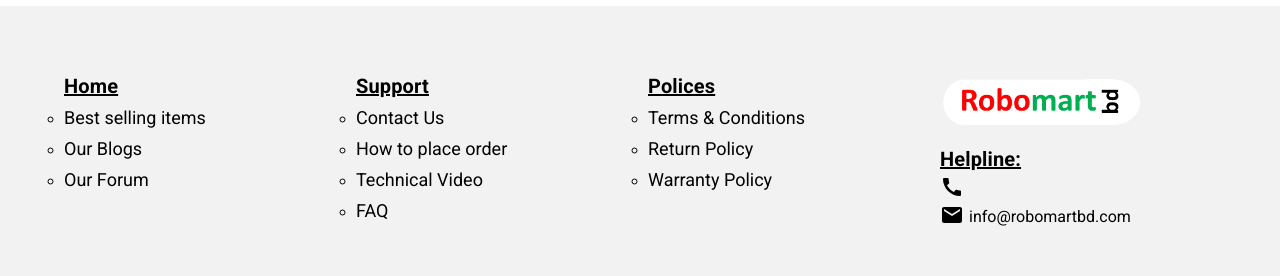
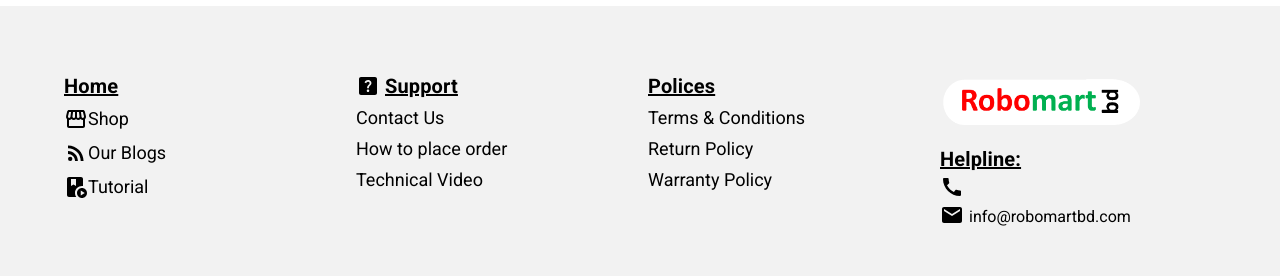
Before and after one commit to sabbir1054/robomartBD-frontend, a React (Vite) app: page / in a window 1280 px wide. Shown: the part 1616-1892 px from the top of the page. Built offline with nearby package versions, Linux system fonts and the light colour scheme; no server answers; what froala-editor would draw is missing.

Commit message:
footer updated

```diff
--- a/src/Pages/Home/Sections/OurSupplierPartner/OurSupplierNPartner.jsx
+++ b/src/Pages/Home/Sections/OurSupplierPartner/OurSupplierNPartner.jsx
@@ -1,9 +1,10 @@
 import { Typography } from "@mui/material";
 import React, { useEffect, useState } from "react";
+import { NavLink } from "react-router-dom";
+import { Navigation } from "swiper";
 import "swiper/css";
 import "swiper/css/navigation";
 import "swiper/css/pagination";
-import { Navigation } from "swiper";
 import { Swiper, SwiperSlide } from "swiper/react";
 
 const OurSupplierNPartner = () => {
@@ -13,6 +14,7 @@ const OurSupplierNPartner = () => {
       .then((res) => res.json())
       .then((data) => setData(data));
   }, []);
+  console.log(data);
   return (
     <div style={{ minHeight: "25vh", padding: "3vh 5vh" }}>
       <div>
@@ -22,7 +24,7 @@ const OurSupplierNPartner = () => {
             fontFamily: "Poppins",
             fontWeight: "bold",
             textAlign: "center",
-            padding:"2vh 0"
+            padding: "2vh 0",
           }}
         >
           Our Partner
@@ -78,6 +80,8 @@ const OurSupplierNPartner = () => {
                       border: "1px solid #e2e2e2",
                     }}
                   >
+                    <NavLink to={`${company?.link}`}>
+                      {" "}
                       <img
                         style={{
                           width: "150px",
@@ -88,6 +92,7 @@ const OurSupplierNPartner = () => {
                         alt="no-image"
                         srcset=""
                       />
+                    </NavLink>
                   </div>
                 </div>
 
--- a/src/Shared/Footer/Footer.jsx
+++ b/src/Shared/Footer/Footer.jsx
@@ -1,8 +1,12 @@
 import CallIcon from "@mui/icons-material/Call";
 import FacebookIcon from "@mui/icons-material/Facebook";
+import HelpCenterIcon from "@mui/icons-material/HelpCenter";
 import InstagramIcon from "@mui/icons-material/Instagram";
 import LinkedInIcon from "@mui/icons-material/LinkedIn";
 import MailIcon from "@mui/icons-material/Mail";
+import PlayLessonIcon from "@mui/icons-material/PlayLesson";
+import RssFeedSharpIcon from "@mui/icons-material/RssFeedSharp";
+import StorefrontIcon from "@mui/icons-material/Storefront";
 import TwitterIcon from "@mui/icons-material/Twitter";
 import YouTubeIcon from "@mui/icons-material/YouTube";
 import { Box, Container, Grid, Typography } from "@mui/material";
@@ -20,28 +24,36 @@ const Footer = () => {
           <Grid container spacing={2}>
             <Grid item xs={12} sm={6} md={4} lg={3}>
               <Typography variant="h6" className={styles.footerTitle}>
-                Home
+                <NavLink style={{ color: "black" }} to={"/"}>
+                  Home
+                </NavLink>
               </Typography>
               <ul className={styles.footerLists}>
                 <li>
-                  <NavLink className={styles.footerListItem}>
-                    Best selling items
+                  <NavLink className={styles.footerListItem} to="/products">
+                    <StorefrontIcon /> Shop
                   </NavLink>
                 </li>
                 <li>
                   {" "}
-                  <NavLink className={styles.footerListItem}>Our Blogs</NavLink>
+                  <NavLink className={styles.footerListItem}>
+                    <RssFeedSharpIcon /> Our Blogs
+                  </NavLink>
                 </li>
                 <li>
                   <NavLink className={styles.footerListItem}>
-                    Our Forum{" "}
+                    <PlayLessonIcon /> Tutorial{" "}
                   </NavLink>{" "}
                 </li>
               </ul>
             </Grid>
             <Grid item xs={12} sm={6} md={4} lg={3}>
-              <Typography variant="h6" className={styles.footerTitle}>
-                Support
+              <Typography
+                variant="h6"
+                className={styles.footerTitle}
+                style={{ display: "flex", alignItems: "center" }}
+              >
+                <HelpCenterIcon /> <span style={{margin:"0 5px"}}>Support</span>
               </Typography>
               <ul className={styles.footerLists}>
                 <li>
@@ -58,14 +70,11 @@ const Footer = () => {
                 </li>
                 <li>
                   {" "}
-                  <NavLink className={styles.footerListItem}>
+                  <NavLink className={styles.footerListItem} to={"/tutorials"}>
                     Technical Video
                   </NavLink>
                 </li>
-                <li>
-                  {" "}
-                  <NavLink className={styles.footerListItem}>FAQ</NavLink>
-                </li>
+
               </ul>
             </Grid>
             <Grid item xs={12} sm={6} md={4} lg={3}>
@@ -146,7 +155,9 @@ const Footer = () => {
           }}
         >
           <p className="">Copyright © 2023 RoboMart BD. All Rights Reserved.</p>
-          <Box style={{ display: "flex", alignItems: "center",flexWrap:"wrap" }}>
+          <Box
+            style={{ display: "flex", alignItems: "center", flexWrap: "wrap" }}
+          >
             <p>Stay Connected:</p>{" "}
             <NavLink to={`${homeData1?.facebook}`} style={{ color: "white" }}>
               {" "}
--- a/src/Shared/Footer/Footer.module.scss
+++ b/src/Shared/Footer/Footer.module.scss
@@ -21,8 +21,10 @@
   text-decoration: underline;
 }
 .footerLists {
-  list-style: circle;
+  list-style-type: none;
   .footerListItem {
+    display: flex;
+    align-items: center;
     text-decoration: none;
     color: black;
     font-family: var(--secondaryFont);
--- a/src/Shared/NavigationBars/PageNavigationBar.jsx/PageNavigationBar.jsx
+++ b/src/Shared/NavigationBars/PageNavigationBar.jsx/PageNavigationBar.jsx
@@ -5,6 +5,7 @@ import RssFeedSharpIcon from "@mui/icons-material/RssFeedSharp";
 import { Box } from "@mui/material";
 import React from "react";
 import { NavLink, useLocation } from "react-router-dom";
+import StorefrontIcon from "@mui/icons-material/Storefront";
 import styles from "./PageNavigation.module.scss";
 import PlayLessonIcon from "@mui/icons-material/PlayLesson";
 const PageNavigationBar = () => {
@@ -34,7 +35,7 @@ const PageNavigationBar = () => {
           location.pathname === "/products" ? styles.activeRoute : ""
         } ${styles.navigationMenu_Item}`}
       >
-        <PrecisionManufacturingSharpIcon /> <span> Shop</span>
+        <StorefrontIcon /> <span> Shop </span>
       </NavLink>
       <NavLink
         to="/tutorials"
```
Lines whose indentation alone changed are shown as unchanged.
